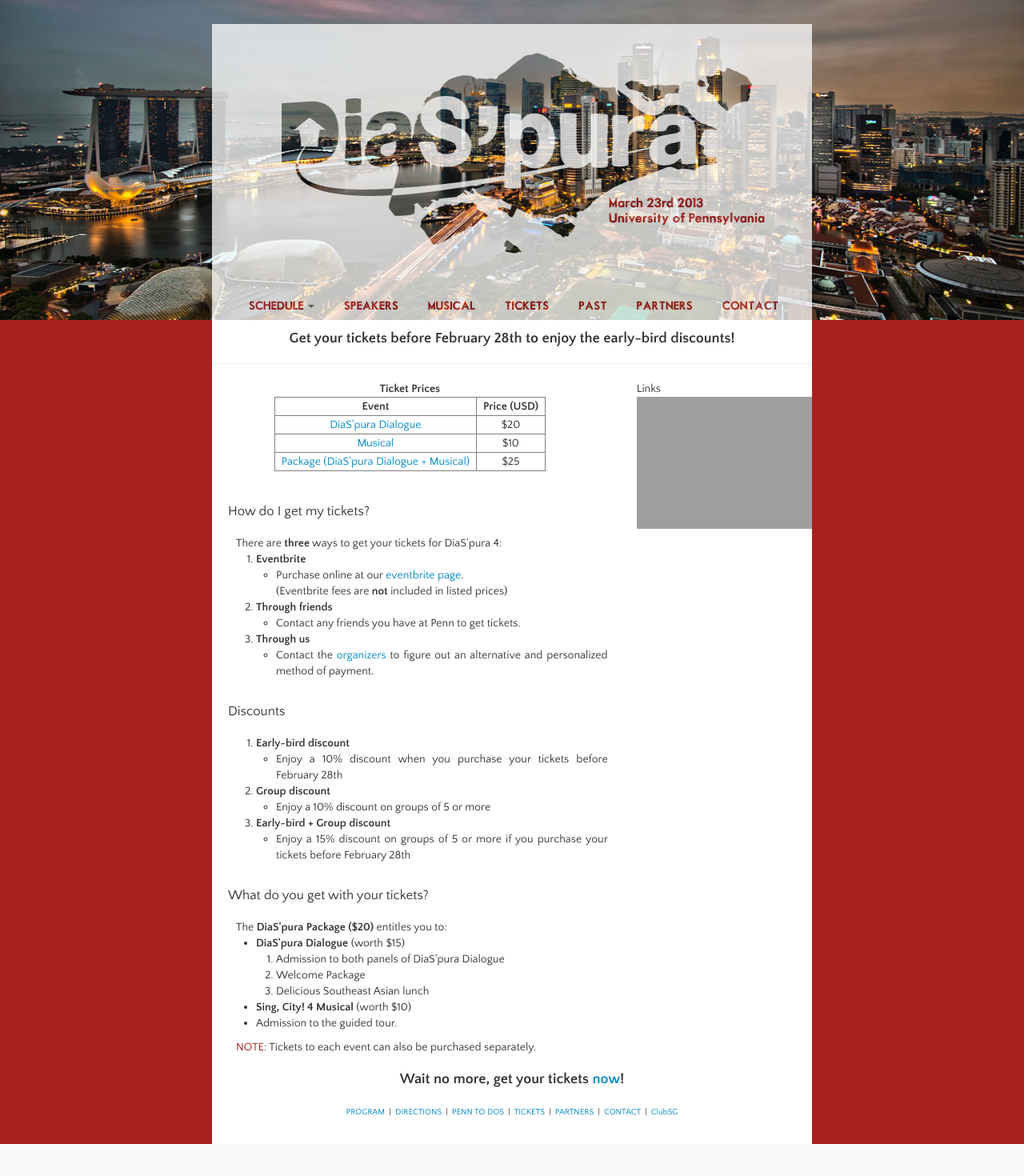
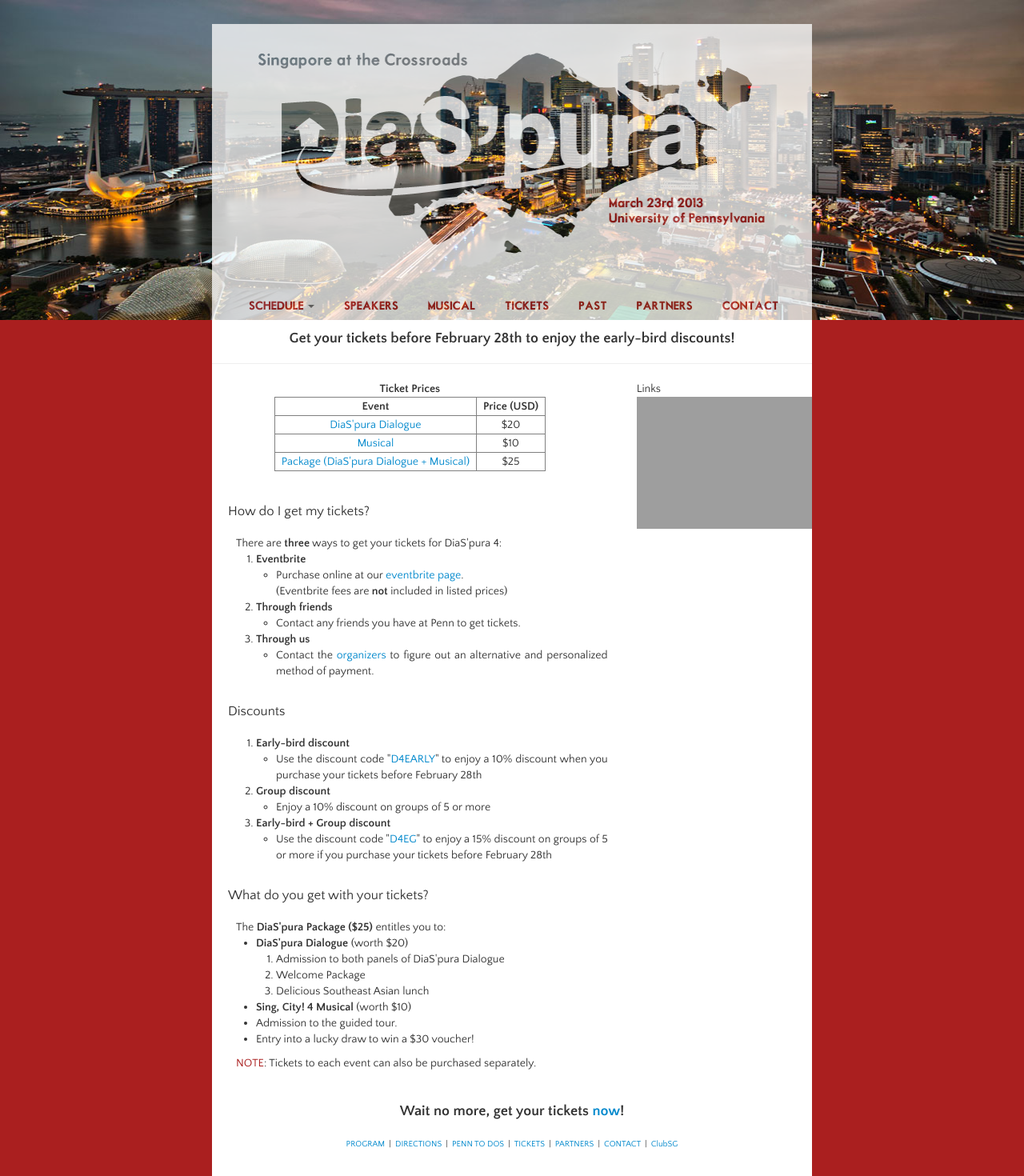
Before and after one commit to jevonyeoh/diaspura, a Rails app: page /tickets in a window 1280 px wide. Shown: the whole page at 80% size. Before the commit the page ends 1430 px from the top, so only its background shows below. Run offline with Rails 7, Linux system fonts and the light colour scheme; style sheets or scripts are compiled from the project's sources; some libraries are stand-ins or nearby versions; grey boxes are pictures that could not be loaded.

Commit message:
payment discount codes

```diff
--- a/app/views/layouts/application.html.erb
+++ b/app/views/layouts/application.html.erb
@@ -18,7 +18,7 @@
   </div>
   <div>
     <a href="/home">
-      <img id="layer2" src="assets/diaspura-logo-white3.png" class="displayed" style="align:middle">
+      <img id="layer2" src="assets/diaspura-logo-tagline.png" class="displayed" style="align:middle">
     </a>
   </div>
 
--- a/app/views/pages/about.html.erb
+++ b/app/views/pages/about.html.erb
@@ -4,7 +4,7 @@
     <div class="span12" style="padding-left:20px; padding-right:20px">
       <p style="padding-top:40px">
         <b>The Club</b><br>
-        <a href="http://www.dolphin.upenn.edu/spore/">Club Singapore</a> is the representative body of the Singaporean
+        <a href="http://www.dolphin.upenn.edu/spore/" target="_blank">Club Singapore</a> is the representative body of the Singaporean
         student community at the University of Pennsylvania in Philadelphia, Pennsylvania. The Singaporean community
         at Penn is comprised of a diverse mix of undergraduates, graduate students, post-doctoral students and exchange
         students from Singapore. Membership currently stands at about 80. <br><br>
--- a/app/views/pages/contact.html.erb
+++ b/app/views/pages/contact.html.erb
@@ -24,7 +24,7 @@
         <br>
         <b>Facebook </b><br>
         Visit and RSVP at the
-        <a href="http://www.facebook.com/events/193641927446140/">DiaS'pura 4 Facebook Page</a>.
+        <a href="http://www.facebook.com/events/193641927446140/" target="_blank">DiaS'pura 4 Facebook Page</a>.
       </div>
     </div>
     <div class="span4" style="padding-right:20px">
--- a/app/views/pages/tickets.html.erb
+++ b/app/views/pages/tickets.html.erb
@@ -44,7 +44,7 @@
             <li><b>Eventbrite</b><br>
               <ul>
                 <li>
-                  Purchase online at our <a href="http://diaspura4.eventbrite.com/">eventbrite page</a>.
+                  Purchase online at our <a href="http://diaspura4.eventbrite.com/" target="_blank">eventbrite page</a>.
                   <br>(Eventbrite fees are <b>not</b> included in listed prices)
                 </li>
               </ul>
@@ -78,7 +78,8 @@
           <ol>
             <li><b>Early-bird discount</b><br>
               <ul>
-                <li>Enjoy a 10% discount when you purchase your tickets before February 28th</li>
+                <li>Use the discount code "<a href="http://diaspura4.eventbrite.com/?discount=D4EARLY" target="_blank">D4EARLY</a>" to enjoy a 10% discount when you purchase your tickets
+                before February 28th</li>
               </ul>
             </li>
             <li><b>Group discount</b><br>
@@ -88,7 +89,8 @@
             </li>
             <li><b>Early-bird + Group discount</b><br>
               <ul>
-                <li>Enjoy a 15% discount on groups of 5 or more if you purchase your tickets before February 28th</li>
+                <li>Use the discount code "<a href="http://diaspura4.eventbrite.com/?discount=D4EG" target="_blank">D4EG</a>" to enjoy a 15% discount on groups of 5 or more if you purchase your
+                tickets before February 28th</li>
               </ul>
             </li>
           </ol>
@@ -102,10 +104,10 @@
 
         <div style="padding-left: 10px">
 
-          The <b>DiaS'pura Package ($20)</b> entitles you to:<br>
+          The <b>DiaS'pura Package ($25)</b> entitles you to:<br>
           <ul>
             <li>
-              <b>DiaS'pura Dialogue</b> (worth $15)<br>
+              <b>DiaS'pura Dialogue</b> (worth $20)<br>
               <ol>
                 <li>Admission to both panels of DiaS'pura Dialogue</li>
                 <li>Welcome Package</li>
@@ -121,9 +123,14 @@
             <li>
               Admission to the guided tour.
             </li>
+
+            <li>
+              Entry into a lucky draw to win a $30 voucher!
+              <!-- insert voucher type -->
+            </li>
           </ul>
 
-          <span style="color: #AA1F1F">NOTE</span>: Tickets to each event can also be purchased separately.
+          <span style="color: #AA1F1F">NOTE</span>: Tickets to each event can also be purchased separately.<br><br>
 
 
         </div>
```
Also changed, not shown: app/views/pages/home.html.erb (+4 -3 lines), app/views/pages/partners.html.erb (+5 -5 lines), app/views/pages/speakers.html.erb (+6 -6 lines), app/assets/images/diaspura-logo-tagline.png (added), app/assets/images/weehongling.jpg.
